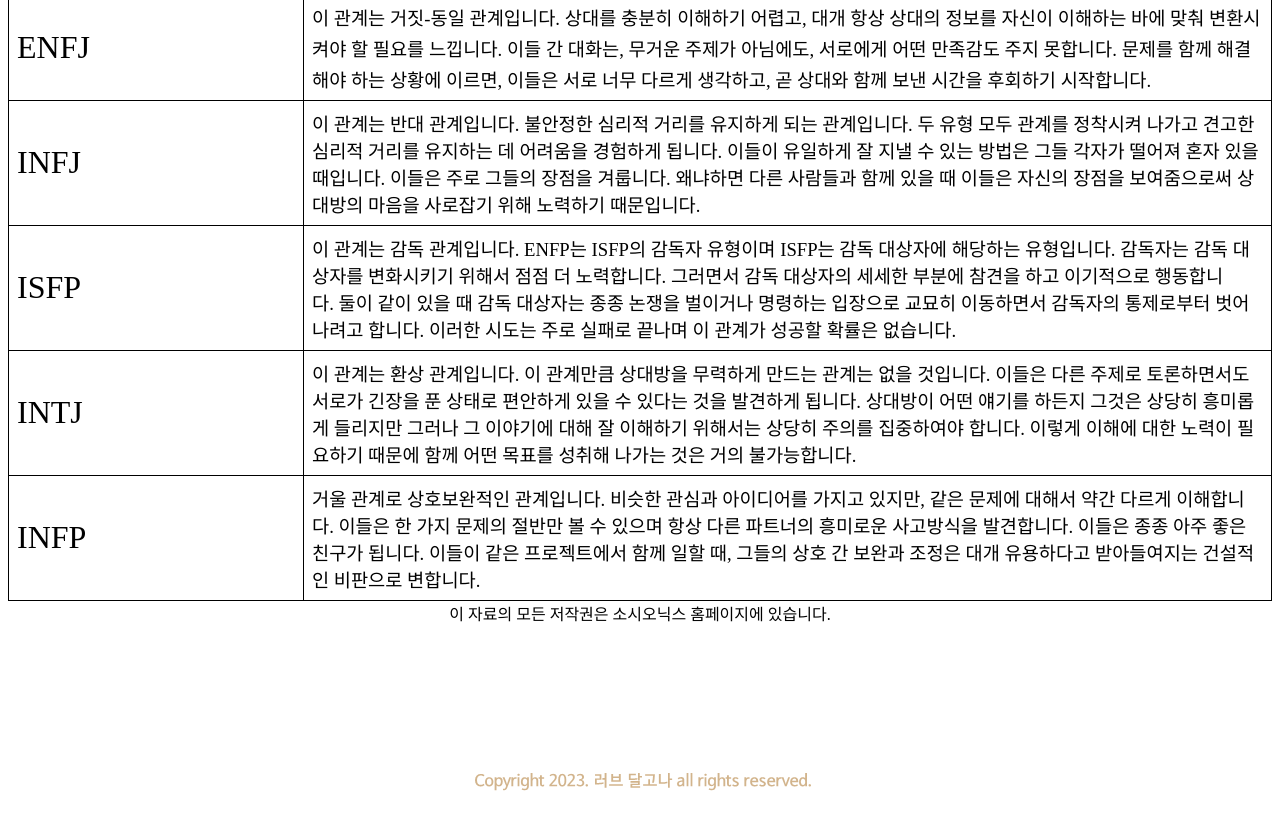
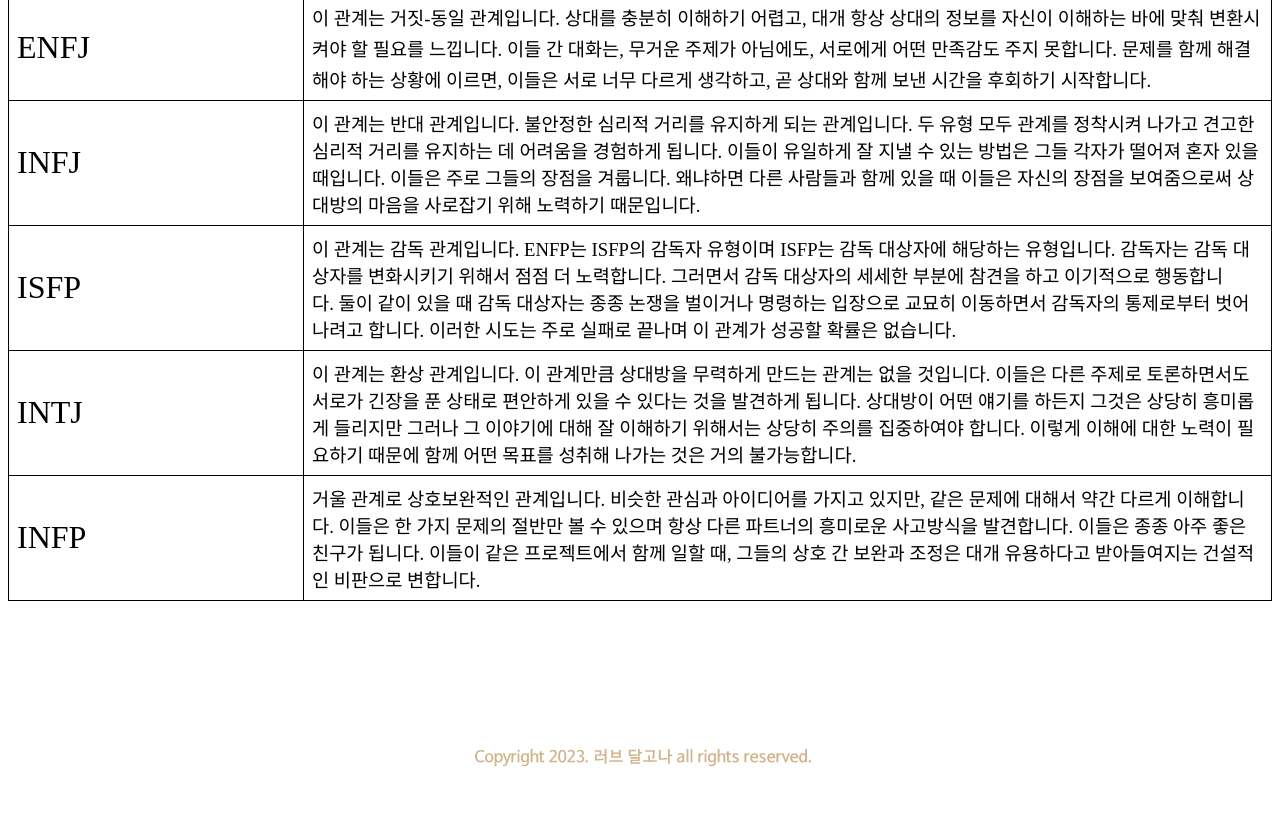
Before and after one commit to lovedalgona/enfp-relationship, a plain HTML site: page index.html in a window 1280 px wide. Shown: the part 1588-2418 px from the top of the page. Drawn offline with Linux system fonts and the light colour scheme.

Commit message:
Add files via upload

```diff
--- a/index.html
+++ b/index.html
@@ -123,7 +123,6 @@
 </tr>
 </tbody></table>
 </div>
-<div style="text-align:center;">이 자료의 모든 저작권은 소시오닉스 홈페이지에 있습니다.</div>
 </div>
 <div style="text-align:center;">
 <br style="color: rgb(0, 0, 0); font-family: &quot;segoe ui&quot;; font-size: 13.3333px; font-style: normal; font-variant-ligatures: normal; font-variant-caps: normal; font-weight: 400; letter-spacing: normal; orphans: 2; text-align: center; text-indent: 0px; text-transform: none; white-space: normal; widows: 2; word-spacing: 0px; -webkit-text-stroke-width: 0px; text-decoration-thickness: initial; text-decoration-style: initial; text-decoration-color: initial;" /></div><p align="center">&nbsp;</p>
```
